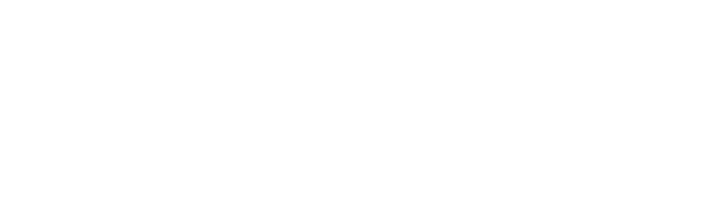
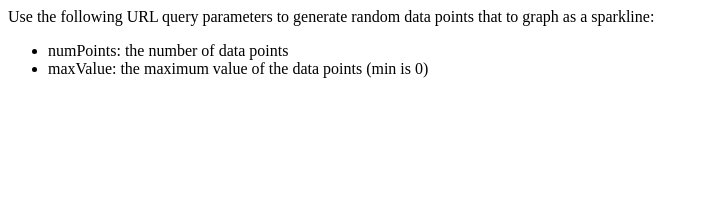
Before and after one commit to drbr/sparkline, a plain HTML site: page index.html in a window 1280 px wide. Shown: the whole page, without its empty margins (0-708 px from the left). Drawn offline with Linux system fonts and the light colour scheme.

Commit message:
Renamed to index.html and added some instructions

```diff
--- a/sparkline.html
+++ b/index.html
@@ -1,5 +1,11 @@
 <html>
 <body>
+<p>Use the following URL query parameters to generate random data points that to graph as a sparkline:</p>
+<ul>
+  <li>numPoints: the number of data points</li>
+  <li>maxValue: the maximum value of the data points (min is 0)</li>
+</ul>
+
 <script>
 
   function parseQueryString(str) {
```
